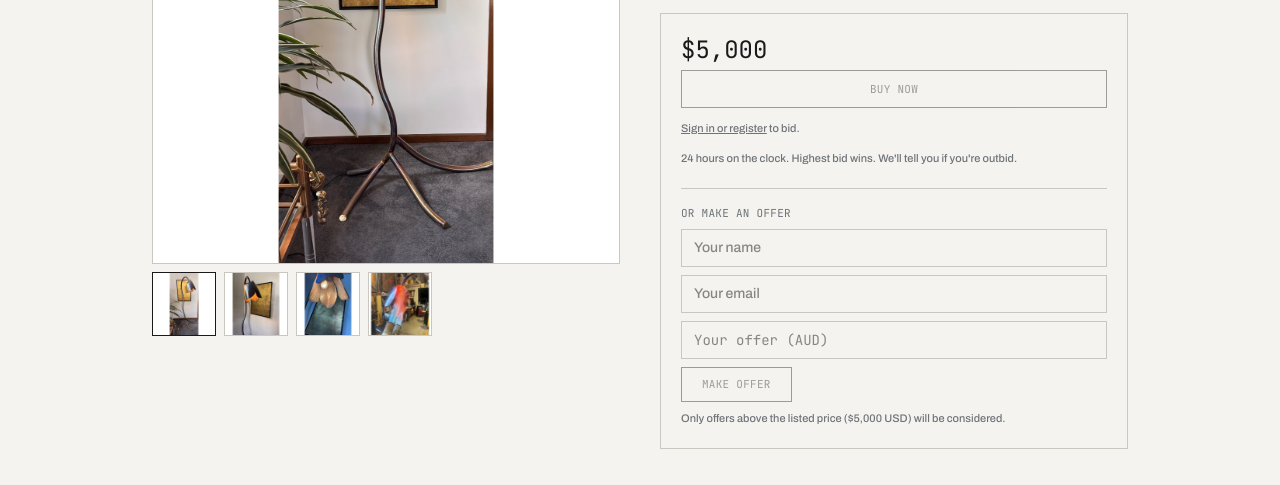
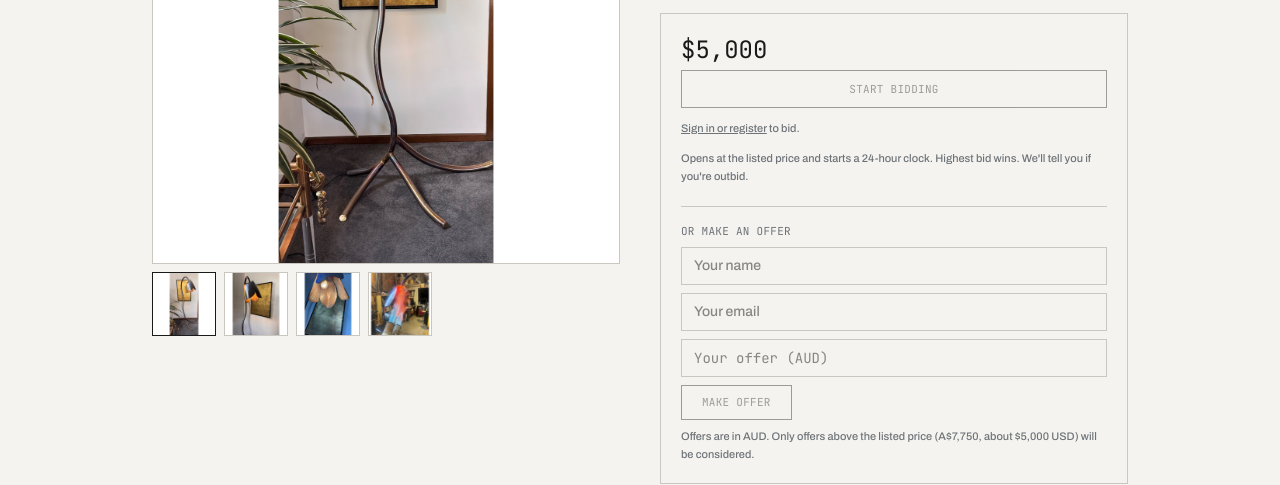
Before and after one commit to Leaheywork/xuo-works, a Next.js app: page /objects/poppie-standard-lamp in a window 1280 px wide. Shown: the part 358-843 px from the top of the page. Built offline with nearby package versions, Linux system fonts and the light colour scheme; no server answers; the database is empty.

Commit message:
Start bidding wording

```diff
--- a/src/app/admin/page.tsx
+++ b/src/app/admin/page.tsx
@@ -280,7 +280,7 @@ export default function AdminPage() {
                 {form.images.map((src, i) => (
                   <div key={src + i} className="border border-hairline p-1 text-center">
                     {/* eslint-disable-next-line @next/next/no-img-element */}
-                    <img src={src} alt="" className="w-full aspect-square object-cover" />
+                    <img src={src} alt="" className="w-full aspect-square object-contain bg-white" />
                     <div className="flex justify-between text-[11px] font-mono mt-1">
                       <button type="button" onClick={() => moveImage(i, -1)}>&larr;</button>
                       <button type="button" onClick={() => removeImage(i)}>remove</button>
--- a/src/app/layout.tsx
+++ b/src/app/layout.tsx
@@ -6,7 +6,7 @@ import SubscribeForm from "@/components/SubscribeForm";
 export const metadata: Metadata = {
   title: "XUO.WORKS — extremely useless / unique objects",
   description:
-    "One-off sculptural objects. Buy at the listed price, or watch the 24-hour bidding window.",
+    "One-off sculptural objects. Bidding opens at the listed price, then runs for 24 hours.",
 };
 
 export default function RootLayout({ children }: { children: React.ReactNode }) {
--- a/src/app/objects/[id]/BuyBox.tsx
+++ b/src/app/objects/[id]/BuyBox.tsx
@@ -57,6 +57,24 @@ export default function BuyBox({ object }: { object: XuoObject }) {
     );
     return () => sub.subscription.unsubscribe();
   }, []);
+
+  // The page may be up to a minute old, so fetch the live state on load.
+  useEffect(() => {
+    if (!supabaseConfigured) return;
+    supabase
+      .from("objects")
+      .select("status,current_bid,bid_count,ends_at")
+      .eq("id", object.id)
+      .single()
+      .then(({ data }) => {
+        if (!data) return;
+        const row = data as BidRow;
+        setStatus(row.status);
+        if (row.current_bid != null) setCurrentBid(Number(row.current_bid));
+        setBidCount(row.bid_count ?? 0);
+        setEndsAt(row.ends_at ?? undefined);
+      });
+  }, [object.id]);
 
   useEffect(() => {
     const t = setInterval(() => setNow(Date.now()), 1000);
@@ -137,15 +155,15 @@ export default function BuyBox({ object }: { object: XuoObject }) {
           }}
           className={bigButton}
         >
-          {busy ? "..." : "Buy now"}
+          {busy ? "..." : "Start bidding"}
         </button>
         {!signedIn && signInPrompt}
         {error && (
           <p className="text-[11px] font-mono text-sold mt-3">{error}</p>
         )}
         <p className="text-[11px] text-steel mt-3 leading-relaxed">
-          24 hours on the clock. Highest bid wins. We&apos;ll tell you if
-          you&apos;re outbid.
+          Opens at the listed price and starts a 24-hour clock. Highest bid
+          wins. We&apos;ll tell you if you&apos;re outbid.
         </p>
         {offerBox}
       </div>
--- a/src/app/objects/page.tsx
+++ b/src/app/objects/page.tsx
@@ -17,8 +17,8 @@ export default async function ObjectsPage() {
           All objects
         </h1>
         <p className="text-sm text-steel mt-1 max-w-xl">
-          Every object here is one of one. Buy at the listed price, or watch
-          the 24-hour window and place a higher offer before it closes.
+          Every object here is one of one. Bidding opens at the listed price, then runs for 24 hours. Highest bid
+          wins.
         </p>
       </div>
       <ObjectsGrid objects={objects} />
--- a/src/app/page.tsx
+++ b/src/app/page.tsx
@@ -20,7 +20,7 @@ export default async function Home() {
       <HeroCarousel
         objects={featured}
         headline={"Made by hand.\nMade once."}
-        blurb="Each piece is unique and ships worldwide. Buy at the listed price, or watch the 24-hour bidding window and place a higher offer."
+        blurb="Each piece is unique and ships worldwide. Bidding opens at the listed price, then runs for 24 hours. Highest bid wins."
       />
 
       {bidding.length > 0 && (
--- a/src/components/OfferForm.tsx
+++ b/src/components/OfferForm.tsx
@@ -2,6 +2,7 @@
 
 import { useState } from "react";
 import { FORMSPREE_ID, STUDIO_EMAIL } from "@/lib/forms";
+import { useCurrency } from "@/lib/currency";
 
 function formatPrice(n: number) {
   return `$${n.toLocaleString("en-AU")}`;
@@ -23,7 +24,10 @@ export default function OfferForm({
     "idle"
   );
   const [amount, setAmount] = useState("");
-  const valid = Number(amount) > floor;
+  // Offers are made in AUD; compared against the USD price at today's rate.
+  const { rates } = useCurrency();
+  const floorAud = Math.ceil(floor * (rates.AUD ?? 1.55));
+  const valid = Number(amount) > floorAud;
 
   const heading = (
     <div className="text-[11px] font-mono uppercase tracking-wide text-steel mb-2">
@@ -32,8 +36,9 @@ export default function OfferForm({
   );
   const note = (
     <p className="text-[11px] text-steel mt-2 leading-relaxed">
-      Only offers above the {floorLabel} ({formatPrice(floor)} USD) will be
-      considered.
+      Offers are in AUD. Only offers above the {floorLabel} (A$
+      {floorAud.toLocaleString("en-AU")}, about {formatPrice(floor)} USD) will
+      be considered.
     </p>
   );
 
@@ -57,7 +62,7 @@ export default function OfferForm({
                 ? `mailto:${STUDIO_EMAIL}?subject=${encodeURIComponent(
                     `Offer for ${title}`
                   )}&body=${encodeURIComponent(
-                    `I'd like to offer $${Number(amount).toLocaleString(
+                    `I'd like to offer A$${Number(amount).toLocaleString(
                       "en-AU"
                     )} for ${title}.`
                   )}`
@@ -119,7 +124,7 @@ export default function OfferForm({
         <input
           type="number"
           name="offer_aud"
-          min={floor + 1}
+          min={floorAud + 1}
           required
           placeholder="Your offer (AUD)"
           value={amount}
```
